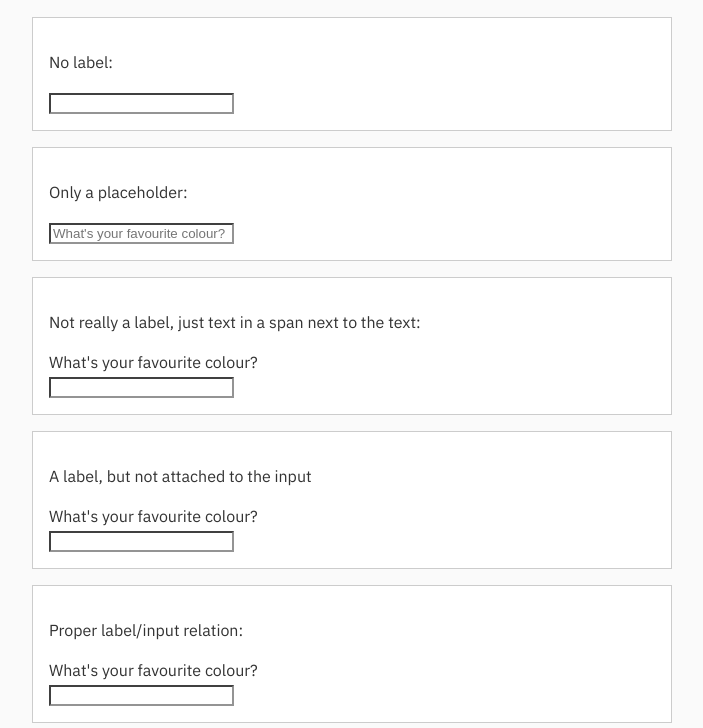
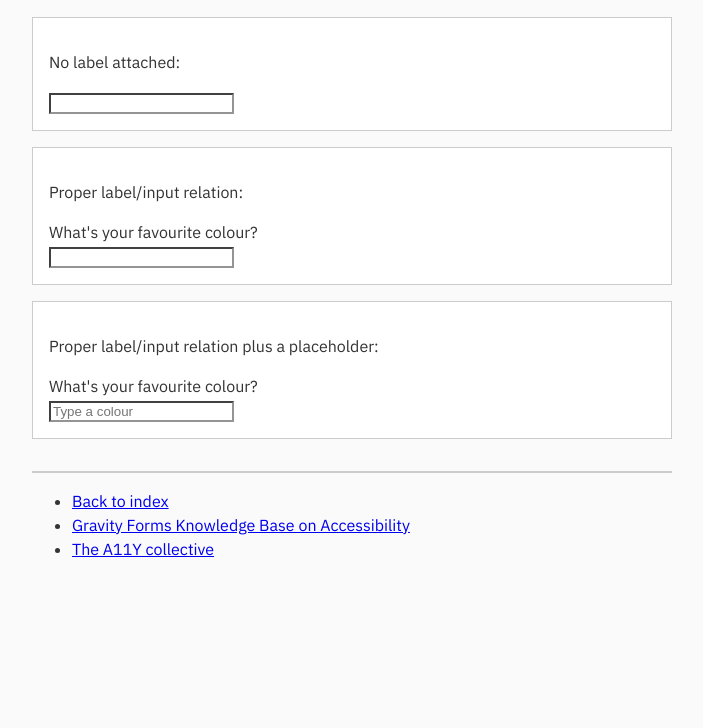
Before and after one commit to a11y-collective/talks, a plain HTML site: page wpa11yday22/connect.html in a window 1280 px wide. Shown: the part 72-800 px from the top of the page, without its empty margins (288-991 px from the left). Drawn offline with Linux system fonts and the light colour scheme.

Commit message:
shorte label info

```diff
--- a/wpa11yday22/connect.html
+++ b/wpa11yday22/connect.html
@@ -22,24 +22,7 @@
     <form>
 
         <div class="block">
-            <p>No label:</p>
-            <input type="text" name="colour">
-        </div>
-
-        <div class="block">
-            <p>Only a placeholder:</p>
-            <input type="text" name="colour" placeholder="What's your favourite colour?">
-        </div>
-
-        <div class="block">
-            <p>Not really a label, just text in a span next to the text:</p>
-            <span>What's your favourite colour?</span><br />
-            <input type="text" name="colour">
-        </div>
-
-        <div class="block">
-            <p>A label, but not attached to the input</p>
-            <label>What's your favourite colour?</label><br />
+            <p>No label attached:</p>
             <input type="text" name="colour">
         </div>
 
```
